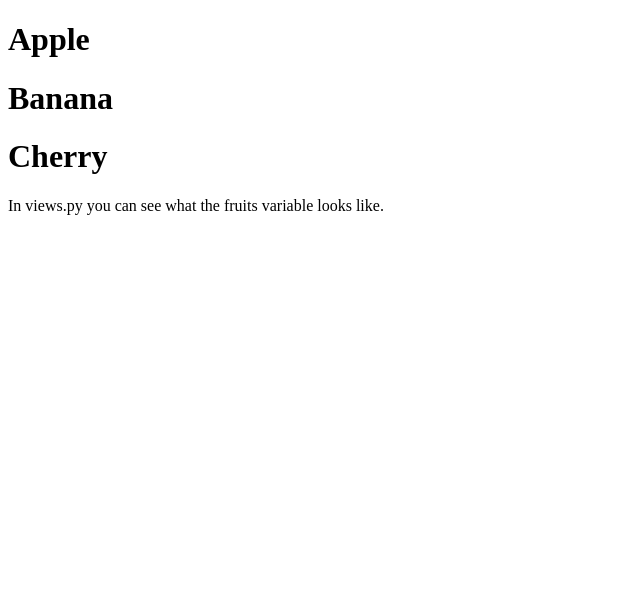
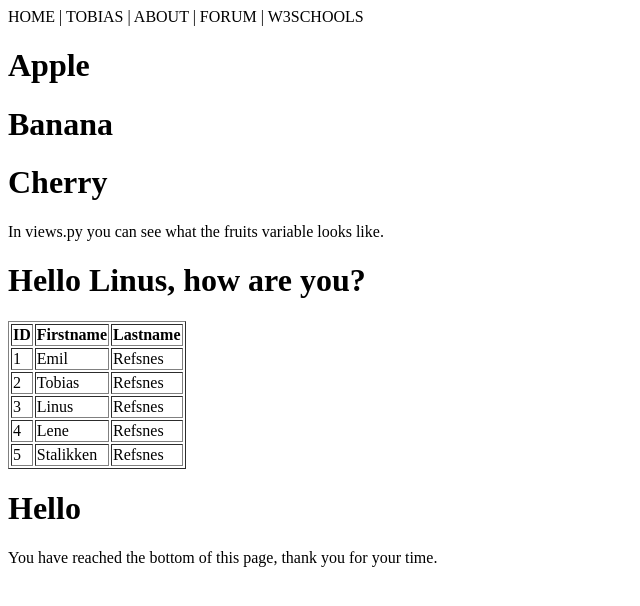
Before and after one commit to zndr3/django-practice, a Django app: page /testing/ in a window 1280 px wide. Shown: the top 606 px of the page, without its empty margins (0-640 px from the left). Run offline with Django 5.2, Linux system fonts and the light colour scheme; data comes from the database, SQL or seed files in the repository; both versions use the stored data as it was after the commit.

Commit message:
ADD: display data in admin, template variables, include menu and footer

```diff
--- a/my_tennis_club/members/models.py
+++ b/my_tennis_club/members/models.py
@@ -8,3 +8,7 @@ class Member(models.Model):
 
   def __str__(self):
       return f"{self.firstname} {self.lastname}"
+
+  # class Meta:
+  #       verbose_name = "Club Member"
+  #       verbose_name_plural = "Club Members"
--- /dev/null
+++ b/my_tennis_club/members/templates/footer.html
@@ -0,0 +1 @@
+<p>You have reached the bottom of this page, thank you for your time.</p>
--- /dev/null
+++ b/my_tennis_club/members/templates/mymenu.html
@@ -0,0 +1 @@
+<div>HOME | {{ me }} | ABOUT | FORUM | {{ sponsor }}</div>
--- a/my_tennis_club/members/templates/template.html
+++ b/my_tennis_club/members/templates/template.html
@@ -1,6 +1,10 @@
 <!DOCTYPE html>
 <html>
 <body>
+
+
+{% include "mymenu.html" with me="TOBIAS" sponsor="W3SCHOOLS" %}
+
 
 {% for x in fruits %}
   <h1>{{ x }}</h1>
@@ -8,5 +12,30 @@
 
 <p>In views.py you can see what the fruits variable looks like.</p>
 
+<h1>Hello {{ firstname }}, how are you?</h1>
+
+<table border='1'>
+  <tr>
+    <th>ID</th>
+    <th>Firstname</th>
+    <th>Lastname</th>
+  </tr>
+  {% for x in mymembers %}
+    <tr>
+      <td>{{ x.id }}</td>
+        <td>{{ x.firstname }}</td>
+      <td>{{ x.lastname }}</td>
+    </tr>
+  {% endfor %}
+</table>
+
+{% if greeting == 1 %}
+  <h1>Hello</h1>
+{% else %}
+  <h1>Bye</h1>
+{% endif %}
+
+{% include 'footer.html' %}
+
 </body>
 </html>
--- a/my_tennis_club/members/views.py
+++ b/my_tennis_club/members/views.py
@@ -23,8 +23,12 @@ def main(request):
   return HttpResponse(template.render())
 
 def testing(request):
+  mymembers = Member.objects.all().values()
   template = loader.get_template('template.html')
   context = {
+    'mymembers': mymembers,
     'fruits': ['Apple', 'Banana', 'Cherry'],
+    'firstname': 'Linus',
+    'greeting': 1,
   }
   return HttpResponse(template.render(context, request))
```
Also changed, not shown: my_tennis_club/members/admin.py (+11 -1 lines), my_tennis_club/db.sqlite3.
